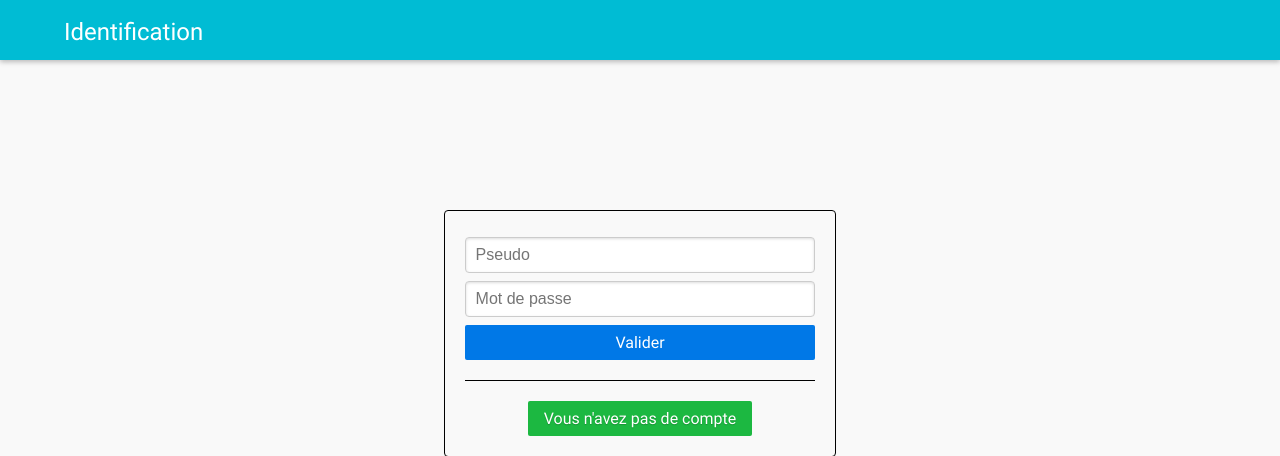
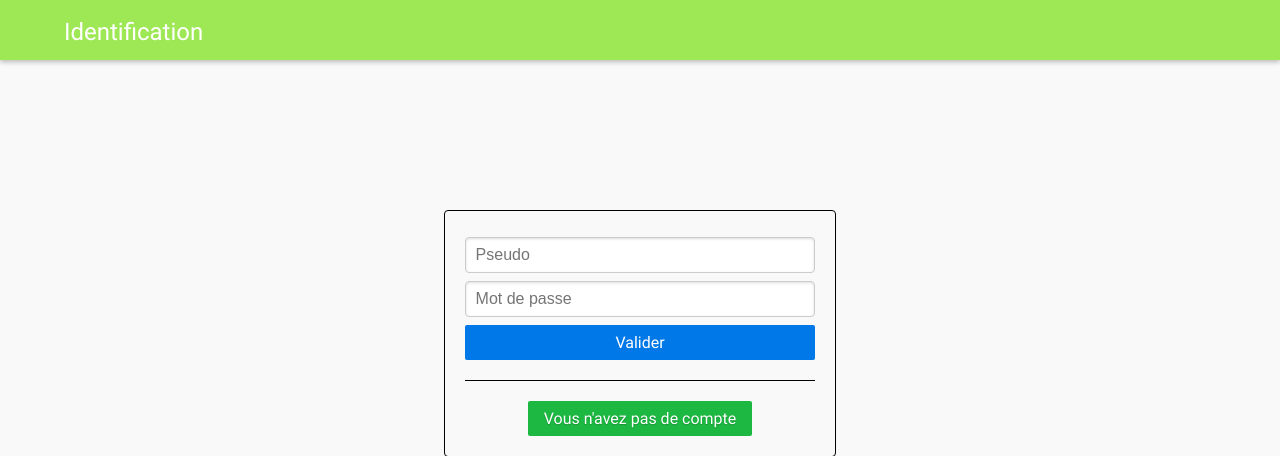
Before and after one commit to thomaroger/mariage, a PHP site: page / in a window 1280 px wide. Shown: the top 456 px of the page. Run offline with PHP 8.4, Linux system fonts and the light colour scheme.

Commit message:
change color to vers anis

```diff
--- a/src/stylesheets/new.css
+++ b/src/stylesheets/new.css
@@ -45,7 +45,7 @@ legend{
 .header {
      font-family: "Roboto-Regular", sans-serif;
      margin: 0 auto;
-     background-color: #00bcd4;
+     background-color: #9FE855;
      height: 64px;
      box-shadow: 0 2px 5px rgba(0,0,0,.26);
  }
@@ -113,7 +113,7 @@ h2{
 	margin-bottom: 30px;
 	padding-left: 40px;
 	font-weight: 400;
-	color: #00bcd4;
+	color: #9FE855;
 }
 
 
@@ -136,7 +136,7 @@ h3{
 	margin-bottom: 10px;
 	padding-left: 15px;
 	font-weight: 600;
-	color: #00bcd4;
+	color: #9FE855;
 }
 
 .littlemargin{
--- a/src/stylesheets/structure.css
+++ b/src/stylesheets/structure.css
@@ -99,7 +99,7 @@ div#menuright-header{
 	overflow:hidden;
     font-family: "Roboto-Regular", sans-serif;
     margin: 0 auto;
-    background-color: #00bcd4;
+    background-color: #9FE855;
     height: 60px;
     box-shadow: 0 2px 5px rgba(0,0,0,.26);
 }
--- a/src/stylesheets/theme.css
+++ b/src/stylesheets/theme.css
@@ -5,11 +5,11 @@ body {
 }
 
 h2{
-	color: #00bcd4;
+	color: #9FE855;
 }
 
 h3{
-	color: #00bcd4;
+	color: #9FE855;
 }
 
 #menu{
```
